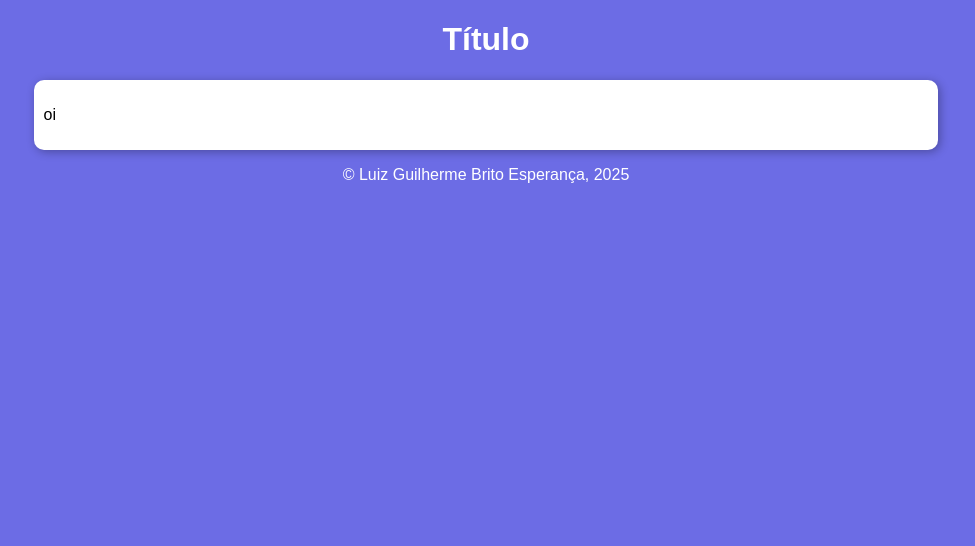
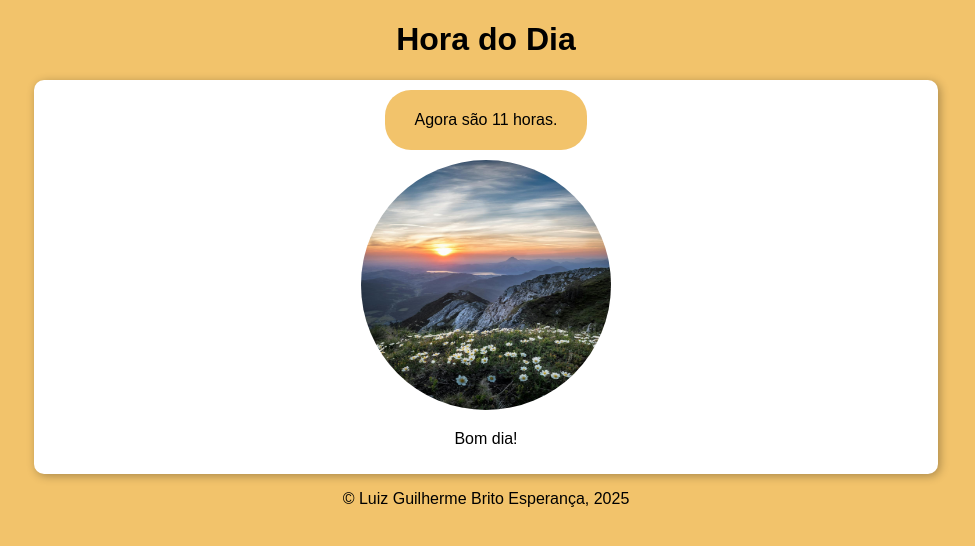
Before and after one commit to luizgbritoe/javascript, a plain HTML site: page curso/aula-12-ex/modelo.html in a window 1280 px wide. Shown: the whole page, without its empty margins (154-1129 px from the left). Drawn offline with Linux system fonts and the light colour scheme.

Commit message:
exercício de javascript

```diff
--- a/curso/aula-12-ex/modelo.html
+++ b/curso/aula-12-ex/modelo.html
@@ -3,20 +3,24 @@
 <head>
     <meta charset="UTF-8">
     <meta name="viewport" content="width=device-width, initial-scale=1.0">
-    <title>Modelo de Exercício</title>
+    <title>Hora do Dia</title>
     <link rel="stylesheet" href="style.css">
 </head>
-<body>
+<body onload="carregar()">
     <header>
-        <h1>Título</h1>
+        <h1>Hora do Dia</h1>
     </header>
 
     <main>
-        <section>
-            <p>oi</p>
+        <section id="hora">
+
         </section>
 
-        <section>
+        <section id="foto">
+            <img id="img" src="imagens/manha.jpg" alt="Foto do Dia">
+        </section>
+
+        <section id="msg">
 
         </section>
     </main>
--- a/curso/aula-12-ex/script.js
+++ b/curso/aula-12-ex/script.js
@@ -1 +1,33 @@
-alert('Hello, World!')
+function carregar() {
+    var hora = document.getElementById('hora')
+    var imagem = document.getElementById('img')
+    var mensagem = document.getElementById('msg')
+    var data = new Date()
+    var horario = data.getHours()
+
+    hora.innerHTML = `<p>Agora são ${horario} horas.</p>`
+
+    if (horario >= 6 && horario < 12) {
+        imagem.src = 'imagens/manha.jpg'
+        document.body.style.background = '#F2C36B'
+        hora.style.background = '#F2C36B'
+        hora.style.color = 'black'
+        mensagem.innerHTML = '<p>Bom dia!</p>'
+
+    } else if (horario >= 12 && horario < 18) {
+        imagem.src = 'imagens/tarde.jpg'
+        document.body.style.background = '#D9704A'
+        hora.style.background = '#D9704A'
+        mensagem.style.color = 'black'
+        document.body.style.color = 'white'
+        mensagem.innerHTML = '<p>Boa tarde!</p>'
+
+    } else {
+        imagem.src = 'imagens/noite.jpg'
+        document.body.style.background = '#142740'
+        hora.style.background = '#142740'
+        mensagem.style.color = 'black'
+        document.body.style.color = 'white'
+        mensagem.innerHTML = '<p>Boa noite!</p>'
+    }
+}
--- a/curso/aula-12-ex/style.css
+++ b/curso/aula-12-ex/style.css
@@ -7,7 +7,6 @@ body {
 
 header {
     text-align: center;
-    color: white;
 }
 
 main {
@@ -17,9 +16,22 @@ main {
     width: 70%;
     margin: auto;
     box-shadow: 2px 2px 10px rgba(0, 0, 0, 0.3);
+    text-align: center;
+}
+
+#hora {
+    border-radius: 26px;
+    padding: 5px 30px;
+    margin-bottom: 10px;
+    display: inline-block;
+}
+
+#foto img {
+    width: 250px;
+    aspect-ratio: 1;
+    border-radius: 50%;
 }
 
 footer {
     text-align: center;
-    color: white;
 }
```
Also changed, not shown: curso/aula-12-ex/imagens/manha.jpg (added), curso/aula-12-ex/imagens/noite.jpg (added), curso/aula-12-ex/imagens/tarde.jpg (added).
